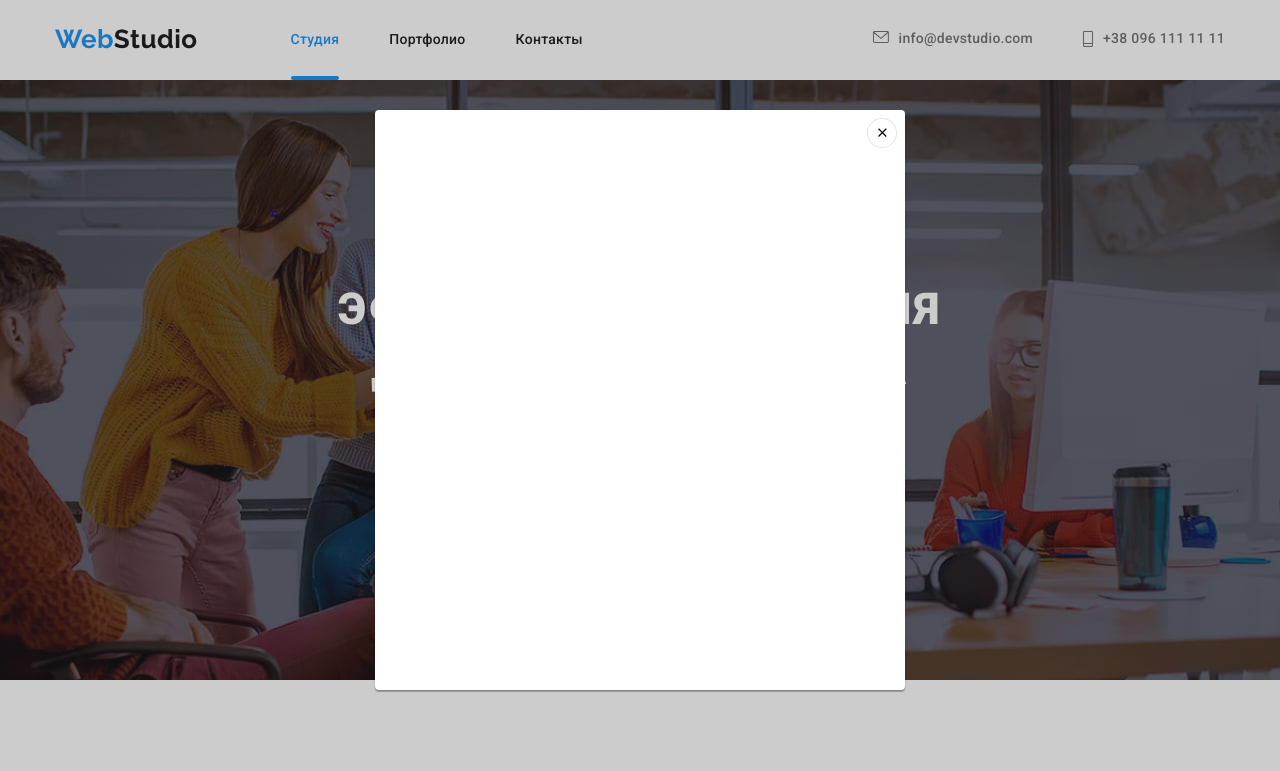
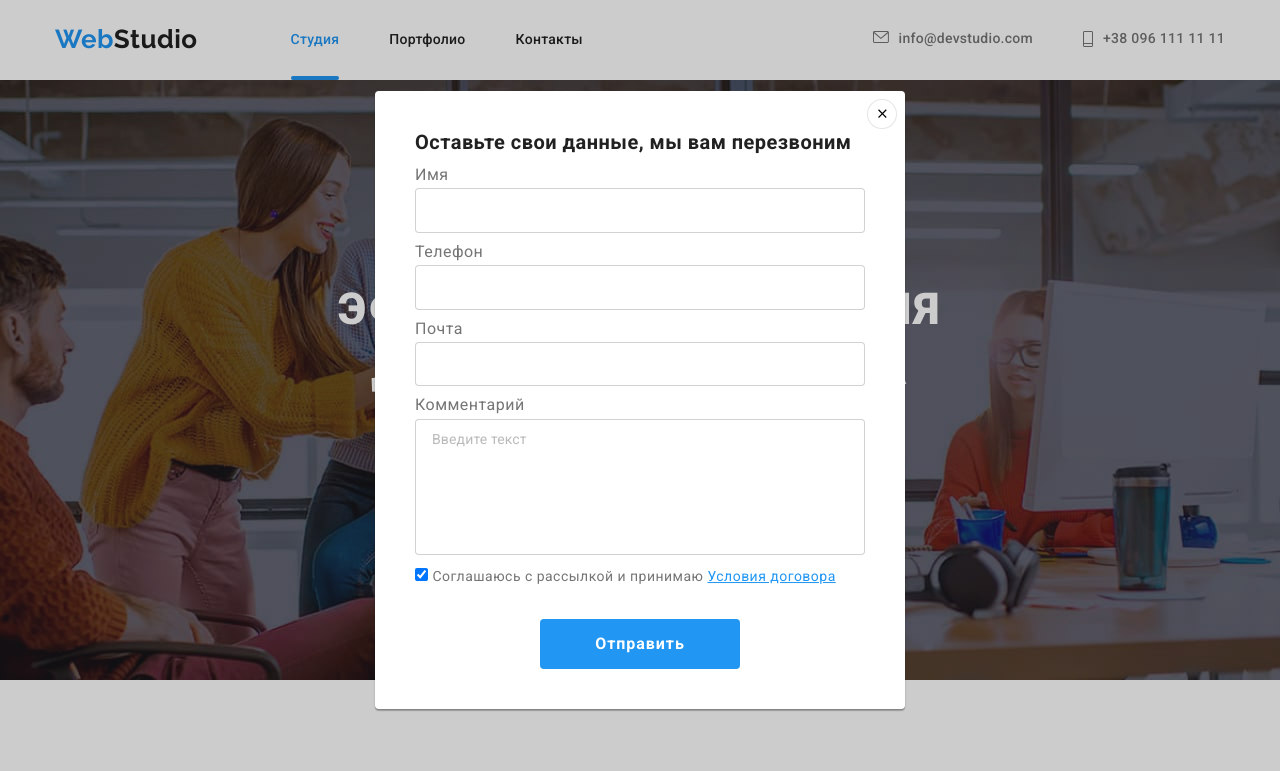
Before and after one commit to Persatyi/goit-markup-hw-06, a plain HTML site: page index.html in a window 1280 px wide. Both pictures are taken after a click on the button "Заказать услугу". Shown: the top 771 px of the page. Drawn offline with nearby package versions, Linux system fonts and the light colour scheme.

Commit message:
Добавлено оформление модального окна

```diff
--- a/css/styles.css
+++ b/css/styles.css
@@ -30,6 +30,10 @@ ul {
 
 img {
   display: block;
+}
+
+textarea {
+  resize: none;
 }
 
 .container {
@@ -217,7 +221,7 @@ img {
 /*--------- Button ---------*/
 
 .button {
- margin: 0 auto;
+  margin: 0 auto;
   display: flex;
   justify-content: center;
   align-items: center;
@@ -291,6 +295,7 @@ img {
 
   min-width: 530px;
   min-height: 580px;
+  padding: 40px;
 
   background: #ffffff;
   box-shadow: 0px 1px 3px rgba(0, 0, 0, 0.12), 0px 1px 1px rgba(0, 0, 0, 0.14),
@@ -313,10 +318,84 @@ img {
   width: 30px;
   height: 30px;
 
+  fill: #000000;
   border-radius: 50%;
   border: 1px solid rgba(0, 0, 0, 0.1);
   background-color: var(--primary-white-color);
   cursor: pointer;
+  transition: fill 250ms cubic-bezier(0.4, 0, 0.2, 1);
+}
+
+
+.close-modal-btn:hover,
+.close-modal-btn:focus {
+  fill: var(--accent-color);
+}
+
+/* Modal form */
+
+.modal-form-title {
+  display: inline-block;
+  font-weight: 700;
+  font-size: 20px;
+  line-height: 1.15;
+  text-align: center;
+  color: var(--title-text-color);
+
+  margin-bottom: 12px;
+}
+
+.modal-form {
+  /* outline: 1px solid tomato; */
+  margin-right: auto;
+  margin-left: auto;
+}
+
+.modal-form-field {
+  display: flex;
+  flex-direction: column;
+  margin-bottom: 10px;
+}
+
+.modal-form-label {
+  margin-bottom: 4px;
+}
+
+.modal-form-input {
+  margin: 0;
+  padding: 12px 15px;
+  border: 1px solid rgba(33, 33, 33, 0.2);
+  border-radius: 4px;
+}
+
+.modal-textarea {
+  padding: 12px 16px;
+  border: 1px solid rgba(33, 33, 33, 0.2);
+  border-radius: 4px;
+}
+
+.modal-textarea::placeholder{
+  font-size: 14px;
+  line-height: 1.14;
+  letter-spacing: 0.01em;
+  color: rgba(117, 117, 117, 0.5);
+}
+
+.submit-checkbox {
+  display: inline-block;
+  font-size: 14px;
+  line-height: 1.71;
+  margin-bottom: 30px;
+}
+
+.agreement-link {
+  color: var(--accent-color);
+}
+
+.modal-form-btn:hover,
+.modal-form-button:focus {
+  background-color: #188ce8;
+  color: var(--primary-white-color);
 }
 
 /*--------- Advantagies ---------*/
@@ -624,7 +703,7 @@ img {
   margin-right: 12px;
 }
 
-.form-input {
+.subscribe-input {
   width: 358px;
   height: 50px;
   padding: 15px 16px;
--- a/index.html
+++ b/index.html
@@ -401,7 +401,7 @@
                 <form class="form-subscribe" action="">
                     <label class="form-label" for="">
                         <span class="title-socials subscribe-text">Подпишитесь на рассылку</span>
-                        <input class="form-input" type="email" name="email" placeholder="E-mail">
+                        <input class="subscribe-input" type="email" name="email" placeholder="E-mail">
                     </label>
                     <button type="submit" class="button subscribe-btn" data-modal-open>
                         Подписаться
@@ -420,6 +420,32 @@
                     <use href="./images/sprite/icons.svg#icon-close-btn"></use>
                 </svg>
             </button>
+            <form action="">
+                <span class="modal-form-title">Оставьте свои данные, мы вам перезвоним</span>
+                <ul class="modal-form">
+                    <li class="modal-form-field">
+                        <label class="modal-form-label" for="name">Имя</label>
+                <input class="modal-form-input" type="text" name="name" id="name">
+                    </li>
+                    <li class="modal-form-field">
+                        <label class="modal-form-label" for="tel">Телефон</label>
+                <input class="modal-form-input" type="tel" name="tel" id="tel">
+                    </li>
+                    <li class="modal-form-field">
+                        <label class="modal-form-label" for="mail">Почта</label>
+                <input class="modal-form-input" type="email" name="mail" id="mail">
+                    </li>
+                    <li class="modal-form-field">
+                        <label class="modal-form-label" for="comment">Комментарий</label>
+                <textarea class="modal-textarea" name="comment" id="comment" rows="6" placeholder="Введите текст"></textarea>
+                    </li>
+                </ul>
+                <input type="checkbox" name="agreement" value="submit" id="submit" checked>
+                <label class="submit-checkbox" for="submit">Соглашаюсь с рассылкой и принимаю
+                    <a class="agreement-link" href="">Условия договора</a>
+                </label>
+                <button class="button modal-form-btn" type="submit">Отправить</button>
+            </form>
         </div>
     </div>
     <script src="./js/modal.js"></script>
```
